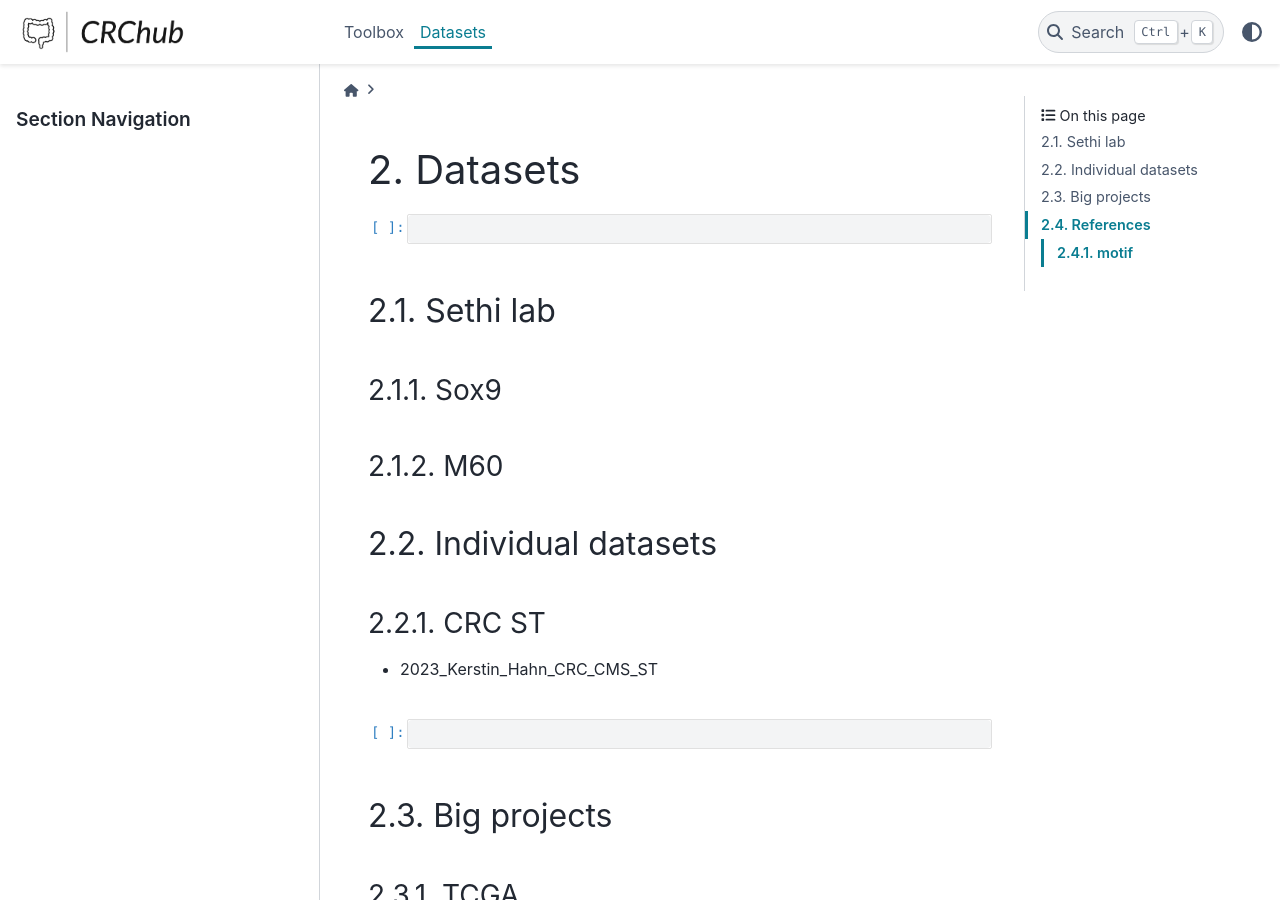
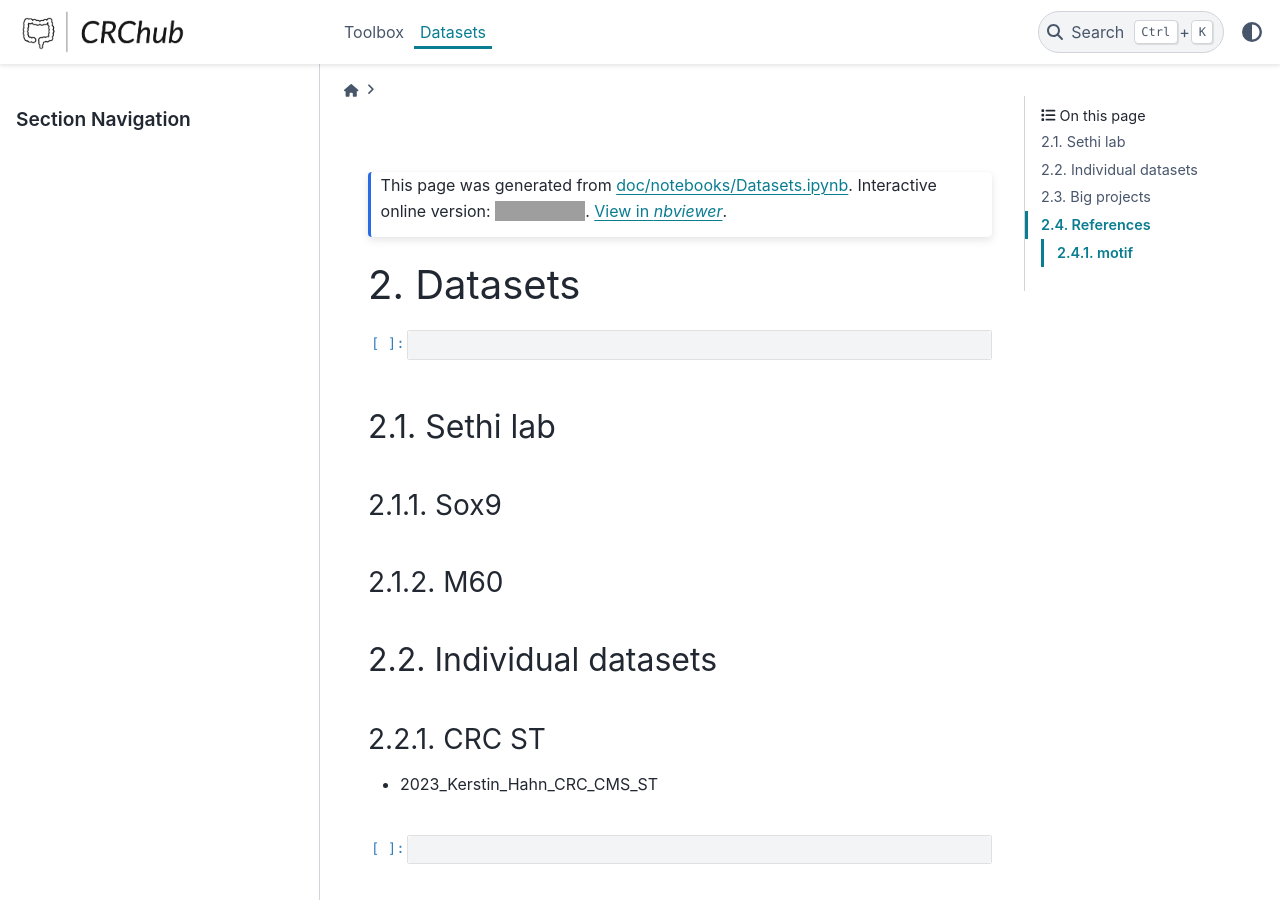
Before and after one commit to leezx/CRC-hub, a Sphinx documentation site: the page built from doc/notebooks/Datasets.ipynb, in a window 1280 px wide and 900 px high. Built offline with Sphinx 7.4.7 and the PyData theme 0.15.4, drawn with Linux system fonts in a browser that asks for light colours; pages that are not in the unit, such as notebooks, are missing from menus; some of the changed lines change nothing that is shown; grey boxes are pictures that could not be loaded.

Commit message:
Update conf.py

```diff
--- a/doc/conf.py
+++ b/doc/conf.py
@@ -42,54 +42,54 @@ intersphinx_mapping = {
 #     'orphan': '_static/favicon.svg',
 # }
 
-# # This is processed by Jinja2 and inserted before each notebook
-# nbsphinx_prolog = r"""
-# {% set docname = 'doc/' + env.doc2path(env.docname, base=None) %}
+# This is processed by Jinja2 and inserted before each notebook
+nbsphinx_prolog = r"""
+{% set docname = 'doc/' + env.doc2path(env.docname, base=None) %}
 
-# .. raw:: html
+.. raw:: html
 
-#     <div class="admonition note">
-#       This page was generated from
-#       <a class="reference external" href="https://github.com/spatialaudio/nbsphinx/blob/{{ env.config.release|e }}/{{ docname|e }}">{{ docname|e }}</a>.
-#       Interactive online version:
-#       <span style="white-space: nowrap;"><a href="https://mybinder.org/v2/gh/spatialaudio/nbsphinx/{{ env.config.release|e }}?filepath={{ docname|e }}"><img alt="Binder badge" src="https://mybinder.org/badge_logo.svg" style="vertical-align:text-bottom"></a>.</span>
-#       <script>
-#         if (document.location.host) {
-#           let nbviewer_link = document.createElement('a');
-#           nbviewer_link.setAttribute('href',
-#             'https://nbviewer.org/url' +
-#             (window.location.protocol == 'https:' ? 's/' : '/') +
-#             window.location.host +
-#             window.location.pathname.slice(0, -4) +
-#             'ipynb');
-#           nbviewer_link.innerHTML = 'View in <em>nbviewer</em>';
-#           nbviewer_link.classList.add('reference');
-#           nbviewer_link.classList.add('external');
-#           document.currentScript.replaceWith(nbviewer_link, '.');
-#         }
-#       </script>
-#     </div>
+    <div class="admonition note">
+      This page was generated from
+      <a class="reference external" href="https://github.com/spatialaudio/nbsphinx/blob/{{ env.config.release|e }}/{{ docname|e }}">{{ docname|e }}</a>.
+      Interactive online version:
+      <span style="white-space: nowrap;"><a href="https://mybinder.org/v2/gh/spatialaudio/nbsphinx/{{ env.config.release|e }}?filepath={{ docname|e }}"><img alt="Binder badge" src="https://mybinder.org/badge_logo.svg" style="vertical-align:text-bottom"></a>.</span>
+      <script>
+        if (document.location.host) {
+          let nbviewer_link = document.createElement('a');
+          nbviewer_link.setAttribute('href',
+            'https://nbviewer.org/url' +
+            (window.location.protocol == 'https:' ? 's/' : '/') +
+            window.location.host +
+            window.location.pathname.slice(0, -4) +
+            'ipynb');
+          nbviewer_link.innerHTML = 'View in <em>nbviewer</em>';
+          nbviewer_link.classList.add('reference');
+          nbviewer_link.classList.add('external');
+          document.currentScript.replaceWith(nbviewer_link, '.');
+        }
+      </script>
+    </div>
 
-# .. raw:: latex
+.. raw:: latex
 
-#     \nbsphinxstartnotebook{\scriptsize\noindent\strut
-#     \textcolor{gray}{The following section was generated from
-#     \sphinxcode{\sphinxupquote{\strut {{ docname | escape_latex }}}} \dotfill}}
-# """
+    \nbsphinxstartnotebook{\scriptsize\noindent\strut
+    \textcolor{gray}{The following section was generated from
+    \sphinxcode{\sphinxupquote{\strut {{ docname | escape_latex }}}} \dotfill}}
+"""
 
-# # This is processed by Jinja2 and inserted after each notebook
-# nbsphinx_epilog = r"""
-# {% set docname = 'doc/' + env.doc2path(env.docname, base=None) %}
-# .. raw:: latex
+# This is processed by Jinja2 and inserted after each notebook
+nbsphinx_epilog = r"""
+{% set docname = 'doc/' + env.doc2path(env.docname, base=None) %}
+.. raw:: latex
 
-#     \nbsphinxstopnotebook{\scriptsize\noindent\strut
-#     \textcolor{gray}{\dotfill\ \sphinxcode{\sphinxupquote{\strut
-#     {{ docname | escape_latex }}}} ends here.}}
-# """
+    \nbsphinxstopnotebook{\scriptsize\noindent\strut
+    \textcolor{gray}{\dotfill\ \sphinxcode{\sphinxupquote{\strut
+    {{ docname | escape_latex }}}} ends here.}}
+"""
 
-# mathjax3_config = {
-#     'tex': {'tags': 'ams', 'useLabelIds': True},
-# }
+mathjax3_config = {
+    'tex': {'tags': 'ams', 'useLabelIds': True},
+}
 
 # bibtex_bibfiles = ['references.bib']
 
```
